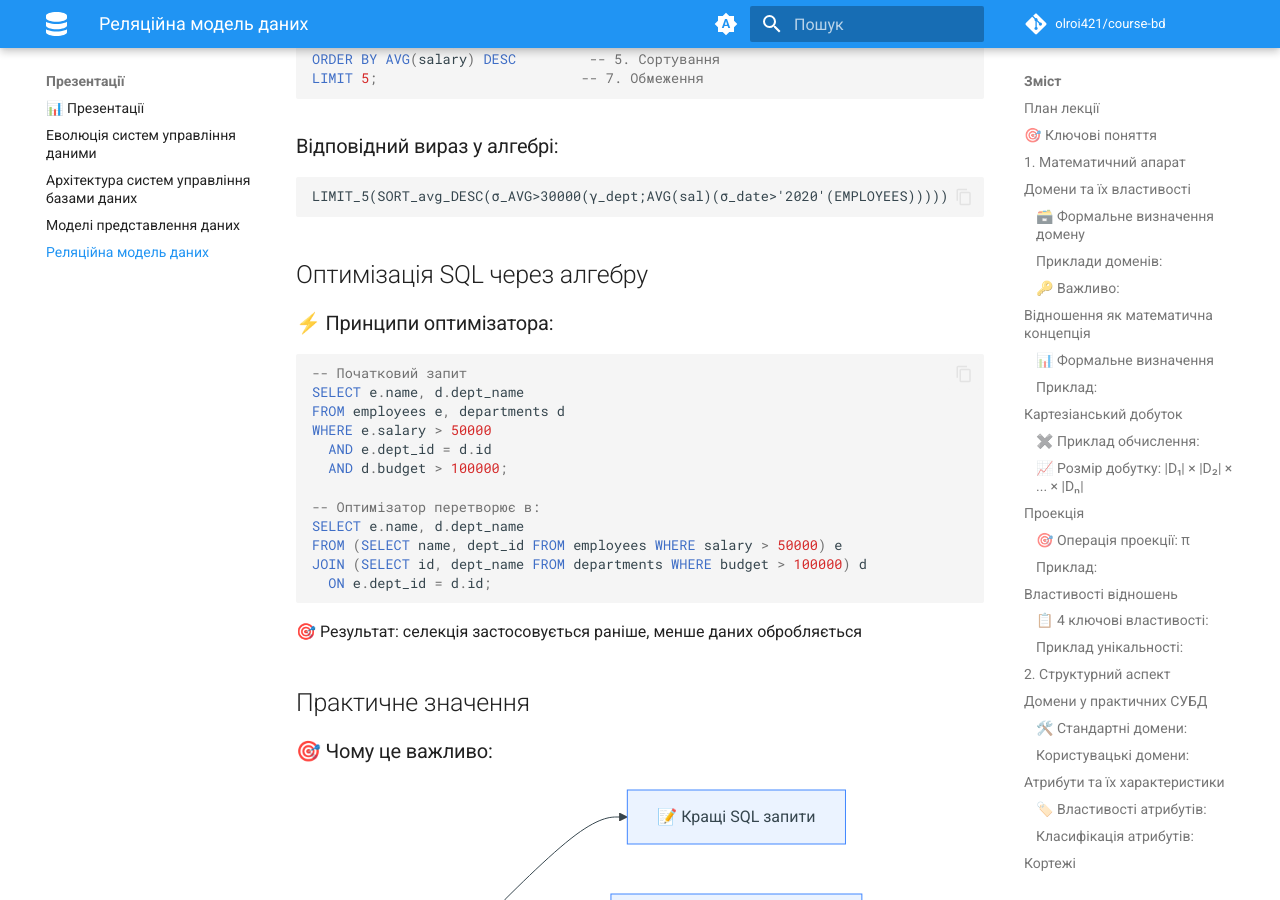
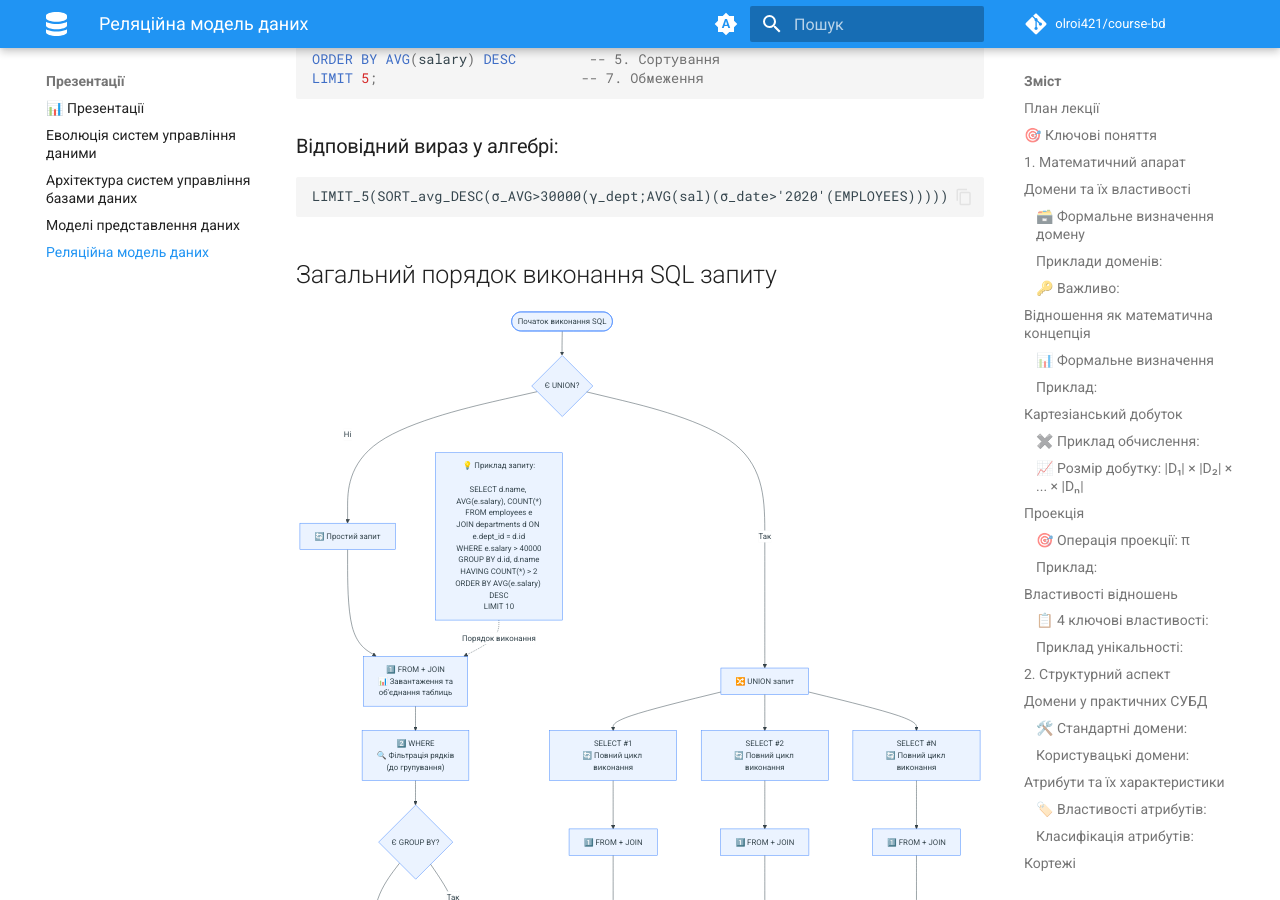
Before and after one commit to olroi421/course-bd, an MkDocs documentation site: the page built from docs/presentations/presentation-04.md, in a window 1280 px wide and 900 px high, scrolled down 14311 px. Built offline with MkDocs 1.6.1 and Material for MkDocs 9.7.7, drawn with Linux system fonts in a browser that asks for light colours; comment, search, counter and statistics services are not loaded; part of the change alters nothing that is shown.

Commit message:
Update presentation-04.md

````diff
--- a/docs/presentations/presentation-04.md
+++ b/docs/presentations/presentation-04.md
@@ -650,6 +650,88 @@ LIMIT 5;                         -- 7. Обмеження
 LIMIT_5(SORT_avg_DESC(σ_AVG>30000(γ_dept;AVG(sal)(σ_date>'2020'(EMPLOYEES)))))
 ```
 
+## Загальний порядок виконання SQL запиту
+
+```mermaid
+flowchart TD
+    Start([Початок виконання SQL]) --> CheckUnion{Є UNION?}
+
+    CheckUnion -->|Ні| SimpleQuery["🔄 Простий запит"]
+    CheckUnion -->|Так| UnionQuery["🔀 UNION запит"]
+
+    %% Простий запит
+    SimpleQuery --> FROM["1️⃣ FROM + JOIN<br/>📊 Завантаження та<br/>об'єднання таблиць"]
+    FROM --> WHERE["2️⃣ WHERE<br/>🔍 Фільтрація рядків<br/>(до групування)"]
+    WHERE --> CheckGroup{Є GROUP BY?}
+
+    CheckGroup -->|Так| GROUP["3️⃣ GROUP BY<br/>📦 Групування рядків<br/>для агрегатних функцій"]
+    CheckGroup -->|Ні| SELECT
+
+    GROUP --> CheckHaving{Є HAVING?}
+    CheckHaving -->|Так| HAVING["4️⃣ HAVING<br/>🔍 Фільтрація груп<br/>(після групування)"]
+    CheckHaving -->|Ні| SELECT
+    HAVING --> SELECT
+
+    SELECT["5️⃣ SELECT<br/>📋 Вибір колонок та<br/>обчислення виразів"]
+    SELECT --> CheckDistinct{Є DISTINCT?}
+
+    CheckDistinct -->|Так| DISTINCT["6️⃣ DISTINCT<br/>🗂️ Видалення дублікатів"]
+    CheckDistinct -->|Ні| FinalOps
+    DISTINCT --> FinalOps
+
+    %% UNION запит
+    UnionQuery --> SubQuery1["SELECT #1<br/>🔄 Повний цикл виконання"]
+    UnionQuery --> SubQuery2["SELECT #2<br/>🔄 Повний цикл виконання"]
+    UnionQuery --> SubQueryN["SELECT #N<br/>🔄 Повний цикл виконання"]
+
+    SubQuery1 --> SubFrom1["1️⃣ FROM + JOIN"]
+    SubFrom1 --> SubWhere1["2️⃣ WHERE"]
+    SubWhere1 --> SubGroup1["3️⃣ GROUP BY"]
+    SubGroup1 --> SubHaving1["4️⃣ HAVING"]
+    SubHaving1 --> SubSelect1["5️⃣ SELECT"]
+    SubSelect1 --> SubDistinct1["6️⃣ DISTINCT"]
+
+    SubQuery2 --> SubFrom2["1️⃣ FROM + JOIN"]
+    SubFrom2 --> SubWhere2["2️⃣ WHERE"]
+    SubWhere2 --> SubGroup2["3️⃣ GROUP BY"]
+    SubGroup2 --> SubHaving2["4️⃣ HAVING"]
+    SubHaving2 --> SubSelect2["5️⃣ SELECT"]
+    SubSelect2 --> SubDistinct2["6️⃣ DISTINCT"]
+
+    SubQueryN --> SubFromN["1️⃣ FROM + JOIN"]
+    SubFromN --> SubWhereN["2️⃣ WHERE"]
+    SubWhereN --> SubGroupN["3️⃣ GROUP BY"]
+    SubGroupN --> SubHavingN["4️⃣ HAVING"]
+    SubHavingN --> SubSelectN["5️⃣ SELECT"]
+    SubSelectN --> SubDistinctN["6️⃣ DISTINCT"]
+
+    SubDistinct1 --> UNION["🔀 UNION/UNION ALL<br/>🤝 Об'єднання результатів<br/>± видалення дублікатів"]
+    SubDistinct2 --> UNION
+    SubDistinctN --> UNION
+
+    UNION --> FinalOps
+
+    %% Фінальні операції
+    FinalOps["🎯 Фінальні операції"] --> CheckOrder{Є ORDER BY?}
+
+    CheckOrder -->|Так| ORDER["7️⃣ ORDER BY<br/>📊 Сортування фінального<br/>результату"]
+    CheckOrder -->|Ні| CheckLimit
+    ORDER --> CheckLimit{Є LIMIT/OFFSET?}
+
+    CheckLimit -->|Так| LIMIT["8️⃣ LIMIT/OFFSET<br/>✂️ Обмеження кількості<br/>рядків у результаті"]
+    CheckLimit -->|Ні| Result
+    LIMIT --> Result
+
+    Result[["🎉 Фінальний результат"]]
+
+    %% Додаємо блок з прикладом
+    Example["💡 Приклад запиту:<br/><br/>SELECT d.name, AVG(e.salary), COUNT(*)<br/>FROM employees e<br/>JOIN departments d ON e.dept_id = d.id<br/>WHERE e.salary > 40000<br/>GROUP BY d.id, d.name<br/>HAVING COUNT(*) > 2<br/>ORDER BY AVG(e.salary) DESC<br/>LIMIT 10"]
+
+    Example -.->|"Порядок виконання"| FROM
+
+```
+
+
 ## Оптимізація SQL через алгебру
 
 ### ⚡ Принципи оптимізатора:
````
